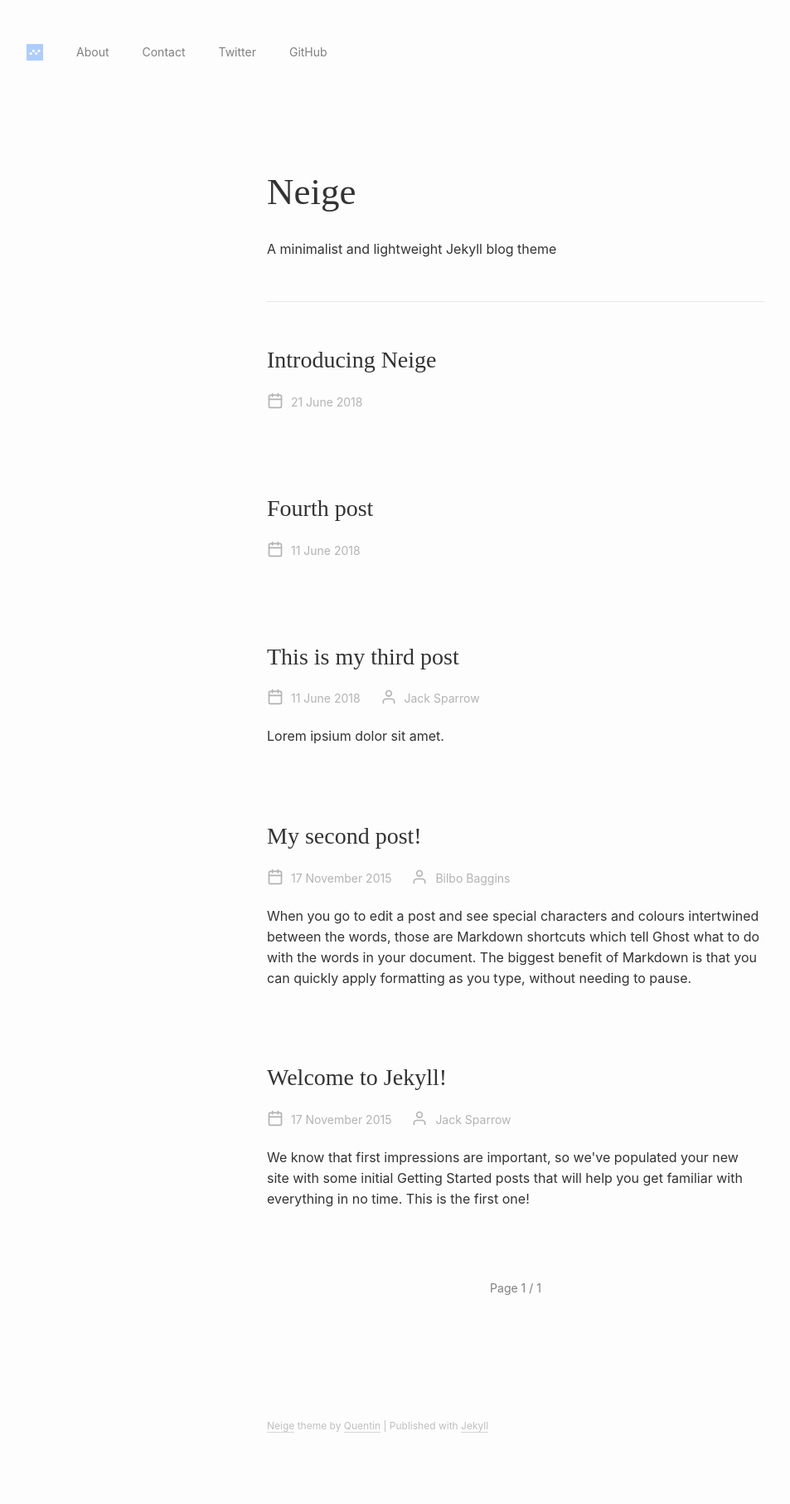
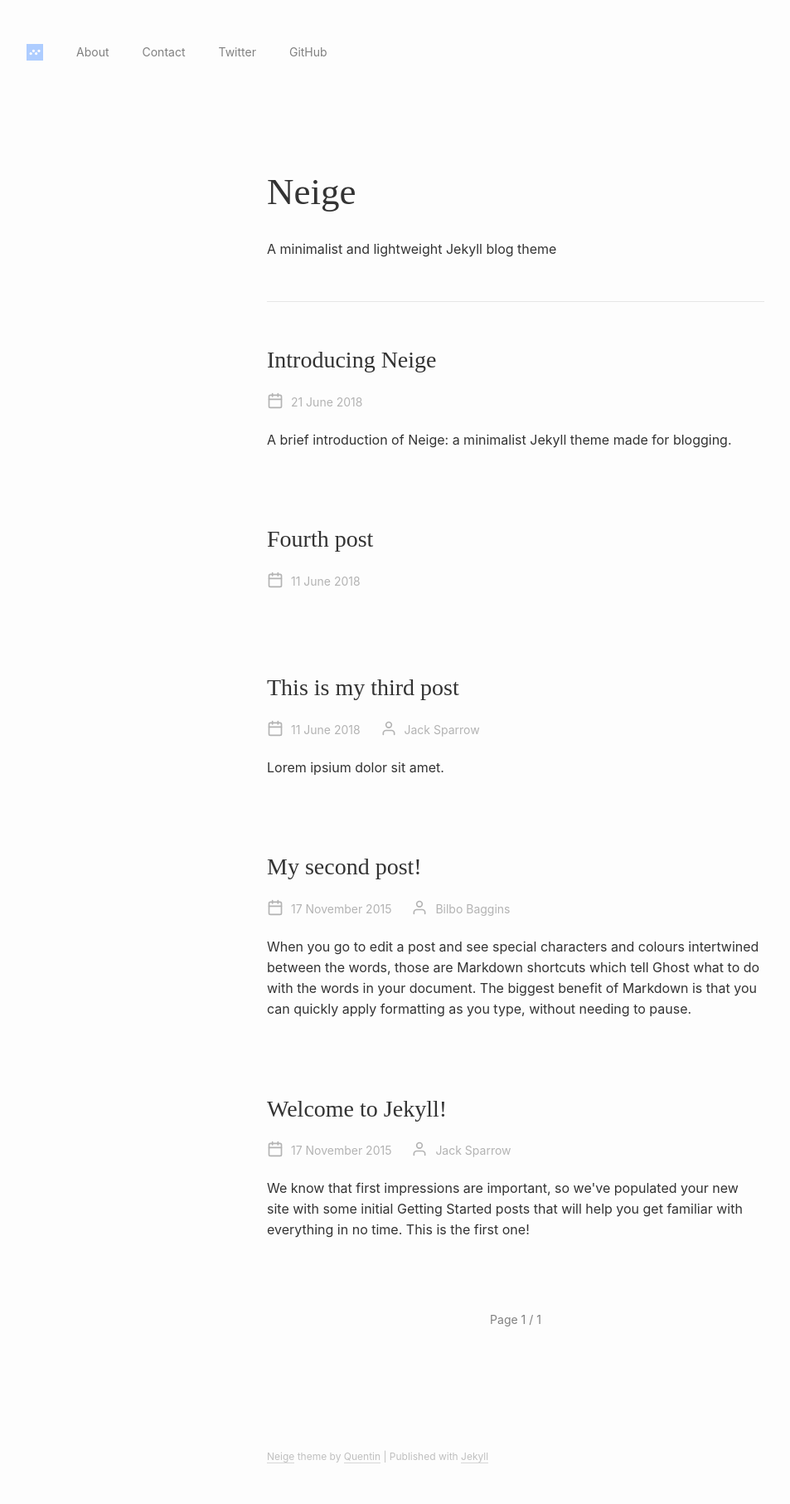
Before and after one commit to bellangerq/neige-theme, a Jekyll site: the page built from index.html, in a window 1280 px wide. Shown: the whole page at 83% size, without its empty margins (18-971 px from the left). Built offline with Jekyll 4.4.1, drawn with Linux system fonts in a browser that asks for light colours; the list of posts is cut into pages by our own code; before the commit the page ends 1775 px from its top, so only the background shows below that; some of the changed lines change nothing that is shown.

Commit message:
Updated Introducing Neige

```diff
--- a/_posts/2018-06-21-introducing-neige.markdown
+++ b/_posts/2018-06-21-introducing-neige.markdown
@@ -1,6 +1,8 @@
 ---
 title: Introducing Neige
 date: 2018-06-21 11:26:00 Z
+description: 'A brief introduction of Neige: a minimalist Jekyll theme made for blogging.'
+author:
 layout: post
 ---
 
@@ -22,10 +24,10 @@
 
 Here are some ressources if you want to learn more about Neige:
 
-* Features
+* [Features](/2018/06/21/features)
 
-* Installation
+* [Installation](/2018/06/21/installation)
 
-* Configuration
+* [Configuration](/2018/06/21/configuration)
 
-* About me
+* [About me](/2018/06/21/about)
```
